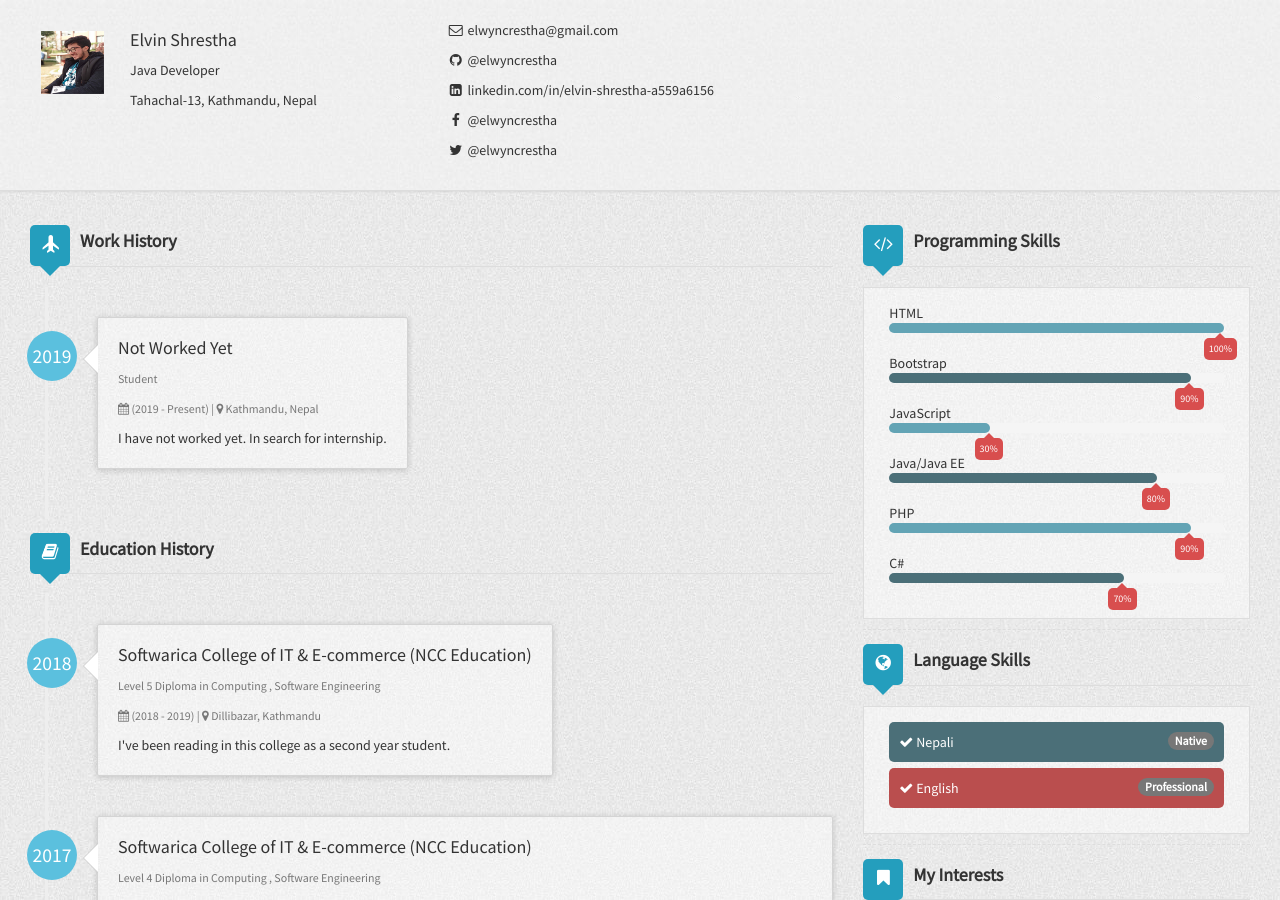
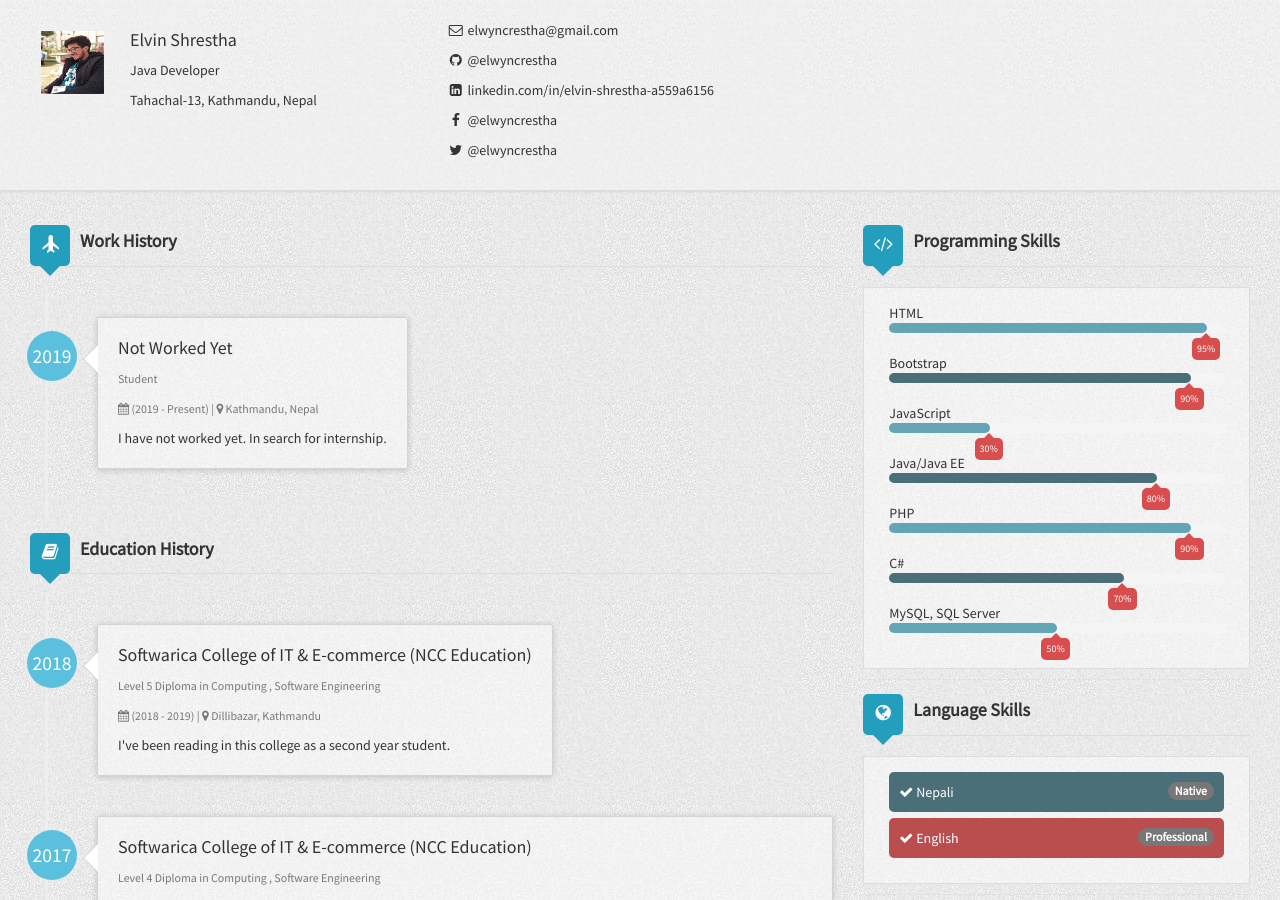
Before and after one commit to elwyncrestha/elwyncrestha.github.io-old, a Jekyll site: the page built from index.html, in a window 1280 px wide and 900 px high. Built offline with Jekyll 4.4.1, drawn with Linux system fonts in a browser that asks for light colours; nearby versions of some CDN libraries.

Commit message:
Update _config.yml

```diff
--- a/_config.yml
+++ b/_config.yml
@@ -77,7 +77,7 @@ author:
   programmingSkills:
     - skill1:
       name: HTML
-      percentage: 100%
+      percentage: 95%
     - skill2:
       name: Bootstrap
       percentage: 90%
@@ -93,6 +93,9 @@ author:
     - skill6:
       name: C#
       percentage: 70%
+    - skill7:
+      name: MySQL, SQL Server
+      percentage: 50%
   interests:
     - interest1:
       value: Interested in competitive programming.
```
